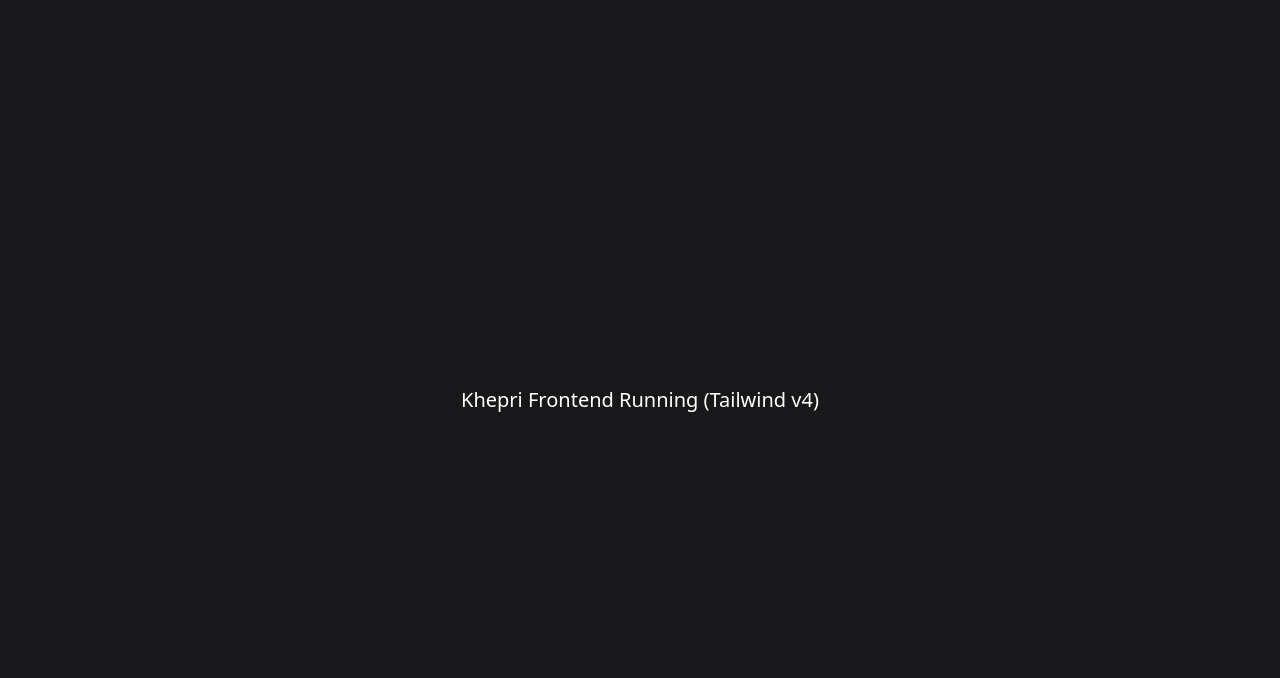
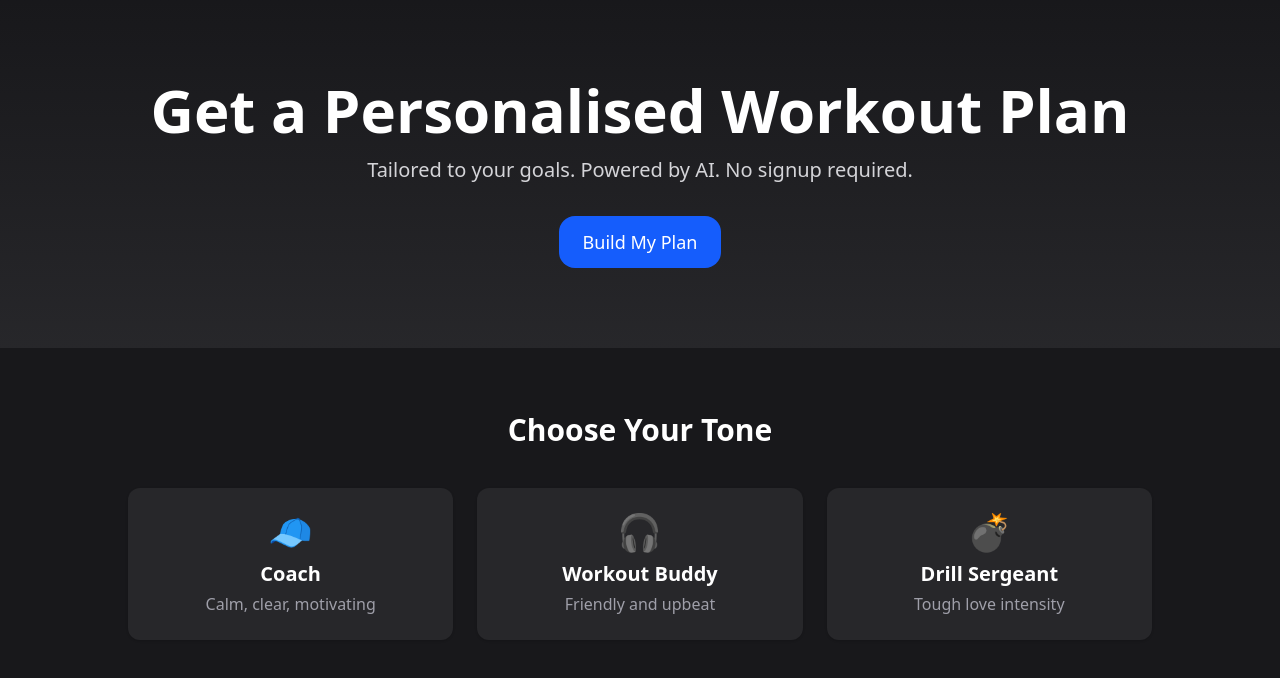
Before and after one commit to 3ixas/khepri, a React (Vite) app in the folder khepri-frontend/: page / in a window 1280 px wide. Shown: the top 678 px of the page. Built offline with nearby package versions, Linux system fonts and the light colour scheme.

Commit message:
Add landing page shell: hero section and tone selector layout

```diff
--- /dev/null
+++ b/khepri-frontend/components/Hero.tsx
@@ -0,0 +1,15 @@
+export default function Hero() {
+    return (
+      <section className="text-center py-20 px-4 bg-gradient-to-b from-zinc-900 to-zinc-800">
+        <h1 className="text-4xl md:text-6xl font-bold mb-4 text-white">
+          Get a Personalised Workout Plan
+        </h1>
+        <p className="text-lg md:text-xl text-zinc-300 mb-8">
+          Tailored to your goals. Powered by AI. No signup required.
+        </p>
+        <button className="bg-blue-600 hover:bg-blue-700 text-white px-6 py-3 rounded-2xl text-lg transition">
+          Build My Plan
+        </button>
+      </section>
+    );
+  }
--- /dev/null
+++ b/khepri-frontend/components/ToneSelector.tsx
@@ -0,0 +1,25 @@
+const tones = [
+    { id: "coach", label: "Coach", emoji: "🧢", description: "Calm, clear, motivating" },
+    { id: "buddy", label: "Workout Buddy", emoji: "🎧", description: "Friendly and upbeat" },
+    { id: "drill", label: "Drill Sergeant", emoji: "💣", description: "Tough love intensity" },
+  ];
+
+  export default function ToneSelector() {
+    return (
+      <section className="py-16 px-4 bg-zinc-900 text-white">
+        <h2 className="text-3xl font-bold text-center mb-10">Choose Your Tone</h2>
+        <div className="grid md:grid-cols-3 gap-6 max-w-5xl mx-auto">
+          {tones.map((tone) => (
+            <div
+              key={tone.id}
+              className="bg-zinc-800 rounded-xl p-6 text-center shadow hover:shadow-xl transition"
+            >
+              <div className="text-4xl mb-2">{tone.emoji}</div>
+              <h3 className="text-xl font-semibold mb-1">{tone.label}</h3>
+              <p className="text-zinc-400">{tone.description}</p>
+            </div>
+          ))}
+        </div>
+      </section>
+    );
+  }
--- a/khepri-frontend/src/App.tsx
+++ b/khepri-frontend/src/App.tsx
@@ -1,7 +1,11 @@
+import Hero from "../components/Hero";
+import ToneSelector from "../components/ToneSelector";
+
 export default function App() {
   return (
-    <div className="min-h-screen bg-zinc-900 text-white flex items-center justify-center text-xl">
-      Khepri Frontend Running (Tailwind v4)
-    </div>
+    <main className="bg-zinc-900 min-h-screen text-white">
+      <Hero />
+      <ToneSelector />
+    </main>
   );
 }
```
